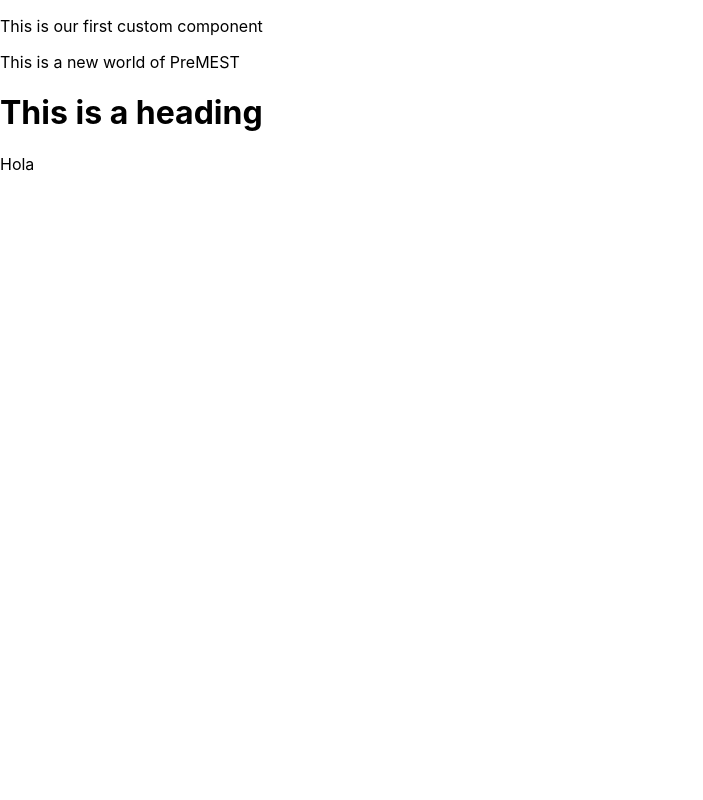
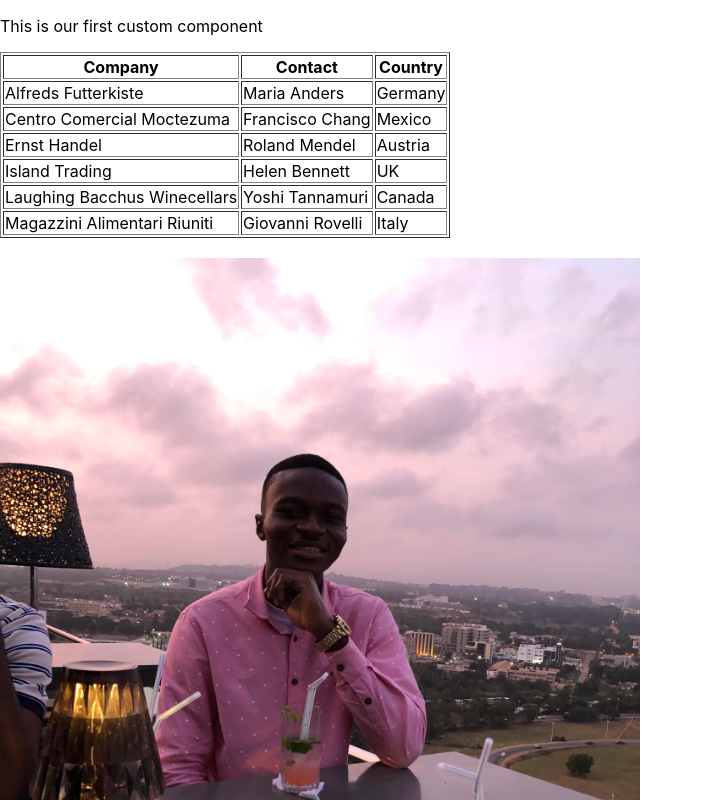
Before and after one commit to aaron-portuphy/My-First-App, a React (Create React App) app: page / in a window 1280 px wide. Shown: the top 800 px of the page, without its empty margins (0-703 px from the left). Built offline with nearby package versions, Linux system fonts and the light colour scheme.

Commit message:
FourthComponent

```diff
--- a/src/App.js
+++ b/src/App.js
@@ -3,11 +3,19 @@ import logo from './logo.svg';
 import './App.css';
 import FirstComponent from './FirstComponent';
 import SecondComponent from './SecondComponent';
+import ThirdComponent from './ThirdComponent';
+import FourthComponent from './FourthComponent';
+
 
 function App() {
   return (
     <div>
       <FirstComponent />
+      <SecondComponent />
+      <br />
+      <ThirdComponent />
+      <br/>
+      <FourthComponent />
       <p> This is a new world of PreMEST</p>
       <h1>This is a heading</h1>
 
--- /dev/null
+++ b/src/FourthComponent.js
@@ -0,0 +1,9 @@
+import React from "react";
+
+function FourthComponent() {
+    return(
+        <a href="w3chools.com"> This is a link </a>
+    )
+}
+
+export default FourthComponent;
--- a/src/SecondComponent.js
+++ b/src/SecondComponent.js
@@ -2,9 +2,48 @@ import React from "react";
 
 function SecondComponent(){
     return(
-        <img src="Virtual Education Fair 2020.jpg">
+       <table border="1px solid">
+           <tr>
+               <th>Company</th>
+               <th>Contact</th>
+               <th>Country</th>
+           </tr>
+           <tr>
+               <td>Alfreds Futterkiste</td>
+               <td>Maria Anders</td>
+               <td>Germany</td>
+           </tr>
+           <tr>
+             <td>Centro Comercial Moctezuma</td>
+             <td> Francisco Chang</td>
+             <td> Mexico</td>
+           </tr>
+           <tr>
+                <td>Ernst Handel</td>
+                <td> Roland Mendel</td>
+                <td>Austria</td>
+            </tr>
+            <tr>
+                <td>Island Trading</td>
+                <td>Helen Bennett</td>
+                <td>UK</td>
+            </tr>
+            <tr>
+                <td>Laughing Bacchus Winecellars</td>
+                <td>Yoshi Tannamuri</td>
+                <td>Canada</td>
+            </tr>
+            <tr>
+                <td>Magazzini Alimentari Riuniti</td>
+                <td> Giovanni Rovelli</td>
+                <td>Italy</td>
+            </tr>
 
-        </img>
+
+       </table>
+
+
+
     )
 }
 
--- /dev/null
+++ b/src/ThirdComponent.js
@@ -0,0 +1,17 @@
+import React from "react";
+import mypicture from "./mypicture.jpg"
+
+
+function ThirdComponent(){
+    return(
+
+        <img src={mypicture} width="50%" height="" alt="" />
+
+
+
+
+
+    )
+}
+
+export default ThirdComponent;
```
Also changed, not shown: src/mypicture.jpg (added).
